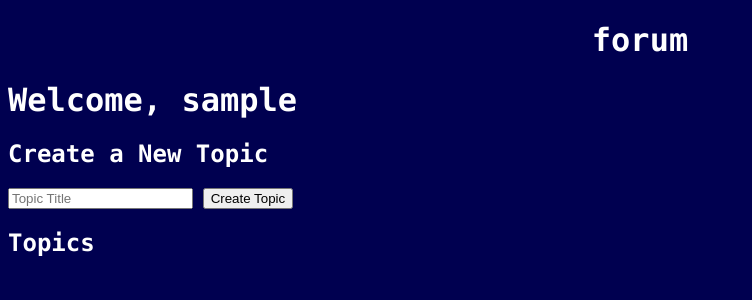
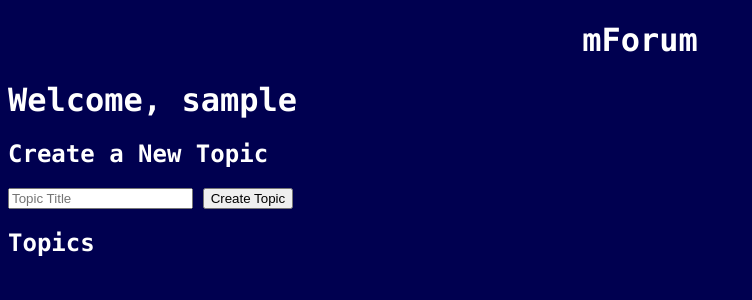
Before and after one commit to ManikSharma69420/mForum, a Flask app: page /forum in a window 1280 px wide. Shown: the top 300 px of the page, without its empty margins (0-752 px from the left). Run offline with Flask 2, Linux system fonts and the light colour scheme; the visitor is signed in with stand-in values (Sample User, id 1).

Commit message:
Update forum.html

```diff
--- a/templates/forum.html
+++ b/templates/forum.html
@@ -7,7 +7,7 @@
 </head>
 <center>
 <font face="Consolas" color="white">
-<h1>forum</h1>
+<h1>mForum</h1>
 </center>
 <body bgcolor="rgb(50,50,50)">
     <h1>Welcome, {{ username }}</h1>
```
